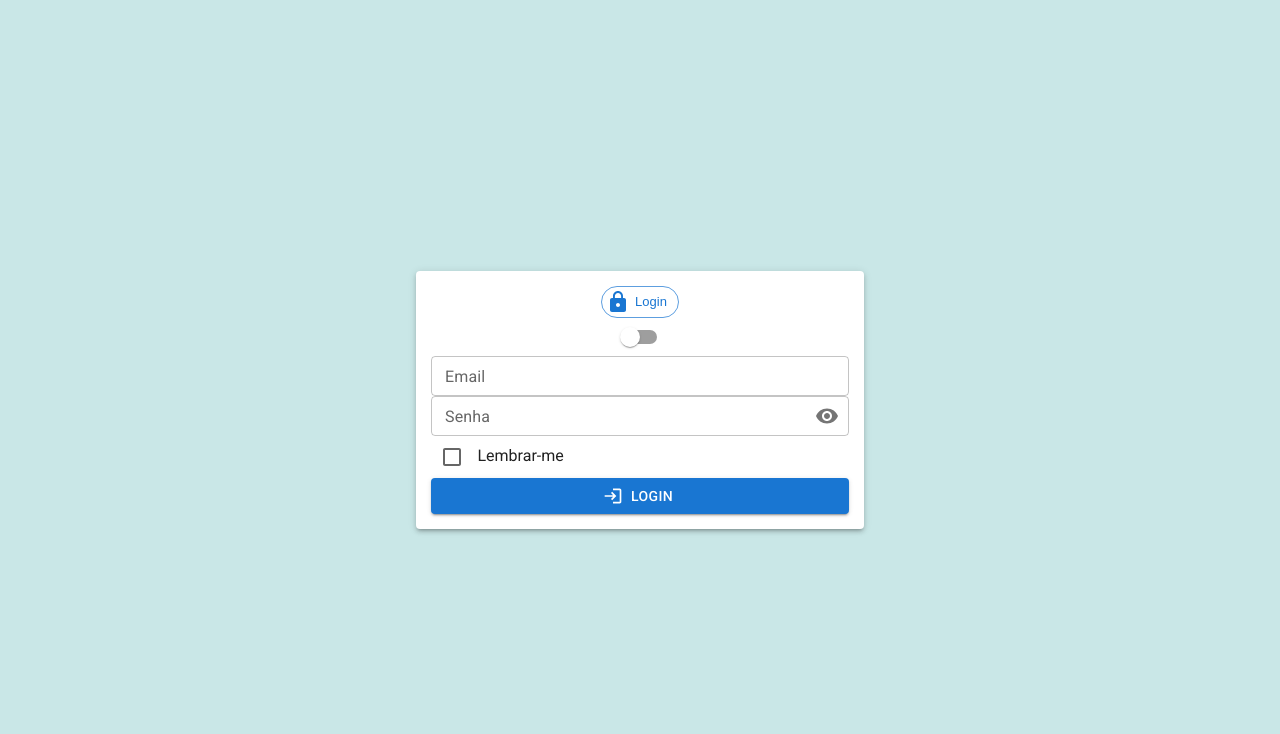
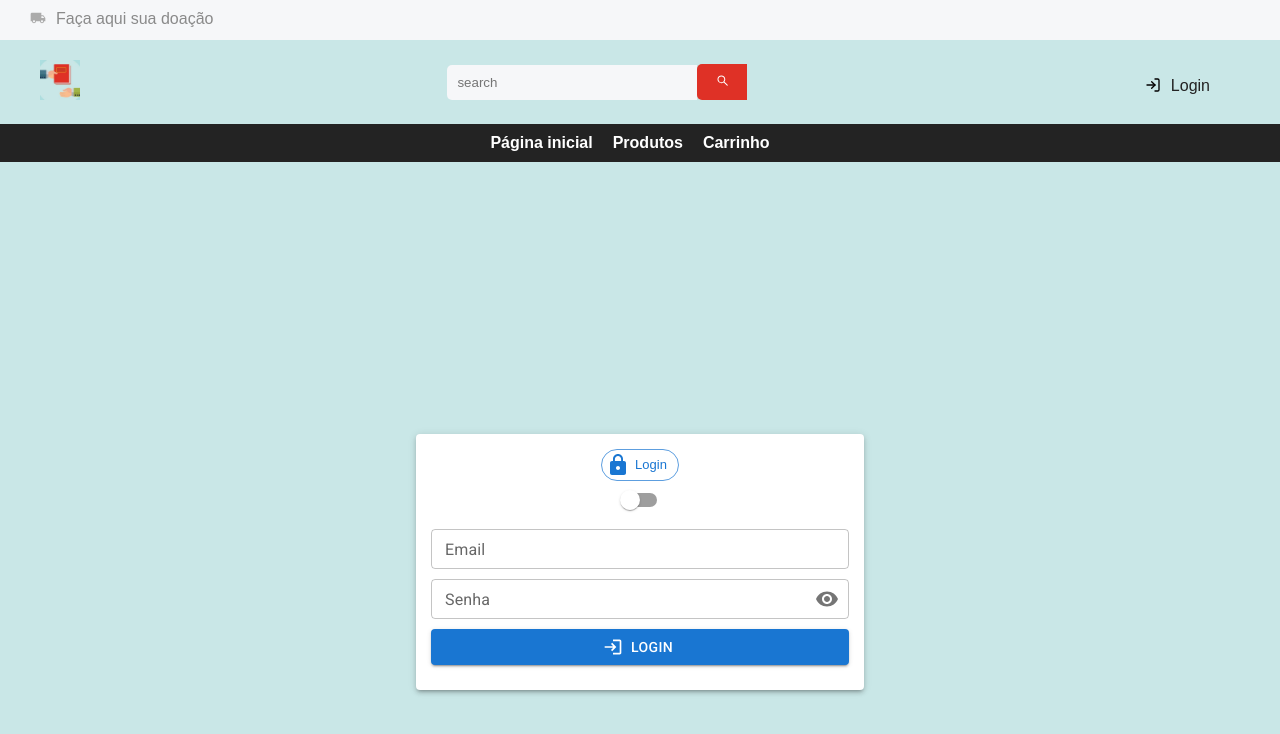
Before and after one commit to DoaFacil-TrabalhoFullstack/frontend-doafacil, a React (Create React App) app: page /login in a window 1280 px wide. Shown: the top 734 px of the page. Built offline with nearby package versions, Linux system fonts and the light colour scheme.

Commit message:
corrigindo css do login e adicionando nav bar

```diff
--- a/src/components/LoginForm/LoginForm.css
+++ b/src/components/LoginForm/LoginForm.css
@@ -1,3 +1,7 @@
 .rememberMe {
   font-family: 'Roboto';
 }
+
+.containerLoginForm p {
+  margin: 10px 0;
+}
--- a/src/components/LoginForm/LoginForm.tsx
+++ b/src/components/LoginForm/LoginForm.tsx
@@ -12,12 +12,14 @@ import {
 } from '@mui/material';
 import LoginIcon from '@mui/icons-material/Login';
 import Checkbox from '@mui/material/Checkbox';
+
 import './LoginForm.css';
+import { useNavigate } from 'react-router-dom';
+import { AxiosError } from 'axios';
+
 import httpClient from '../../shared/http-client/http-client';
 import { Auth } from '../../shared/interfaces/Auth.interface';
 import { useAuth } from '../../context/AuthProvider';
-import { useNavigate } from 'react-router-dom';
-import { AxiosError } from 'axios';
 import { ApiError } from '../../shared/interfaces/ApiError.interface';
 
 export default function LoginForm() {
@@ -122,7 +124,7 @@ export default function LoginForm() {
   };
 
   return (
-    <div>
+    <div className="containerLoginForm">
       <p>
         <TextField
           id="outlined-basic"
@@ -142,7 +144,8 @@ export default function LoginForm() {
         <FormControl sx={{ width: '100%' }} variant="outlined" size="small">
           <InputLabel
             error={passwordError}
-            htmlFor="outlined-adornment-password">
+            htmlFor="outlined-adornment-password"
+          >
             Senha
           </InputLabel>
           <OutlinedInput
@@ -159,7 +162,8 @@ export default function LoginForm() {
                   onClick={handleClickShowPassword}
                   onMouseDown={handleMouseDownPassword}
                   onMouseUp={handleMouseUpPassword}
-                  edge="end">
+                  edge="end"
+                >
                   {showPassword ? <VisibilityOff /> : <Visibility />}
                 </IconButton>
               </InputAdornment>
@@ -170,20 +174,21 @@ export default function LoginForm() {
       </p>
       {/* Senha - fim */}
 
-      <div>
+      {/* <div>
         <Checkbox
           onChange={(event) => setRememberMe(event.target.checked)}
           inputProps={{ 'aria-label': 'controlled' }}
         />{' '}
         <span className="rememberMe">Lembrar-me</span>
-      </div>
+      </div> */}
 
       <p>
         <Button
           variant="contained"
           onClick={handleSubmit}
           startIcon={<LoginIcon />}
-          fullWidth>
+          fullWidth
+        >
           LOGIN
         </Button>
       </p>
--- /dev/null
+++ b/src/components/RegisterForm/RegisterForm.css
@@ -0,0 +1,3 @@
+.containerRegisterForm p {
+  margin: 10px 0;
+}
--- a/src/components/RegisterForm/RegisterForm.tsx
+++ b/src/components/RegisterForm/RegisterForm.tsx
@@ -13,17 +13,18 @@ import {
 } from '@mui/material';
 import React, { useState } from 'react';
 import LoginIcon from '@mui/icons-material/Login';
+import { AxiosError } from 'axios';
+import { useNavigate } from 'react-router-dom';
 
 import httpClient from '../../shared/http-client/http-client';
-
-import { CPFInput, isValidCPF } from './CPFInput';
-import { isValidCNPJ, CNPJInput } from './CNPJInput';
-
-import { AxiosError } from 'axios';
 import { ApiError } from '../../shared/interfaces/ApiError.interface';
 import { Auth } from '../../shared/interfaces/Auth.interface';
 import { useAuth } from '../../context/AuthProvider';
-import { useNavigate } from 'react-router-dom';
+
+import { isValidCNPJ, CNPJInput } from './CNPJInput';
+import { CPFInput, isValidCPF } from './CPFInput';
+
+import './RegisterForm.css';
 
 export default function RegisterForm() {
   const { login } = useAuth();
@@ -233,7 +234,7 @@ export default function RegisterForm() {
   };
 
   return (
-    <div>
+    <div className="containerRegisterForm">
       <p>
         <TextField
           id="outlined-basic"
@@ -280,7 +281,8 @@ export default function RegisterForm() {
         <FormControl sx={{ width: '100%' }} variant="outlined" size="small">
           <InputLabel
             error={passwordError}
-            htmlFor="outlined-adornment-password">
+            htmlFor="outlined-adornment-password"
+          >
             Senha
           </InputLabel>
           <OutlinedInput
@@ -297,7 +299,8 @@ export default function RegisterForm() {
                   onClick={handleClickShowPassword}
                   onMouseDown={handleMouseDownPassword}
                   onMouseUp={handleMouseUpPassword}
-                  edge="end">
+                  edge="end"
+                >
                   {showPassword ? <VisibilityOff /> : <Visibility />}
                 </IconButton>
               </InputAdornment>
@@ -311,7 +314,8 @@ export default function RegisterForm() {
         <FormControl sx={{ width: '100%' }} variant="outlined" size="small">
           <InputLabel
             error={confirmPasswordError}
-            htmlFor="outlined-adornment-password">
+            htmlFor="outlined-adornment-password"
+          >
             Confirmar senha
           </InputLabel>
           <OutlinedInput
@@ -328,7 +332,8 @@ export default function RegisterForm() {
                   onClick={handleClickShowPassword}
                   onMouseDown={handleMouseDownPassword}
                   onMouseUp={handleMouseUpPassword}
-                  edge="end">
+                  edge="end"
+                >
                   {showPassword ? <VisibilityOff /> : <Visibility />}
                 </IconButton>
               </InputAdornment>
@@ -370,7 +375,8 @@ export default function RegisterForm() {
           variant="contained"
           onClick={handleSubmit}
           startIcon={<LoginIcon />}
-          fullWidth>
+          fullWidth
+        >
           REGISTRAR
         </Button>
       </p>
--- a/src/pages/Login/index.tsx
+++ b/src/pages/Login/index.tsx
@@ -5,6 +5,7 @@ import { Face, Lock } from '@mui/icons-material';
 
 import RegisterForm from '../../components/RegisterForm/RegisterForm';
 import LoginForm from '../../components/LoginForm/LoginForm';
+import Nav from '../../components/Nav/Nav';
 
 export default function Login() {
   const [checked, setChecked] = React.useState(false);
@@ -14,6 +15,12 @@ export default function Login() {
   };
 
   return (
+    <>
+      <Nav
+        search={undefined}
+        setSearch={undefined}
+        searchProduct={undefined}
+      ></Nav>
       <div className="containerLogin">
         <Paper elevation={3} className="form-container">
           <div className="checkedButton">
@@ -43,5 +50,6 @@ export default function Login() {
           {checked ? <RegisterForm /> : <LoginForm />}
         </Paper>
       </div>
+    </>
   );
 }
```
Lines whose indentation alone changed are shown as unchanged.
